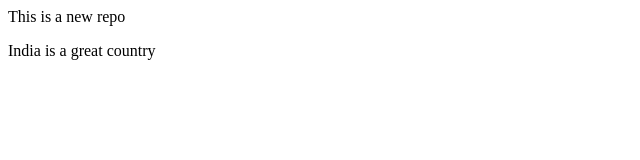
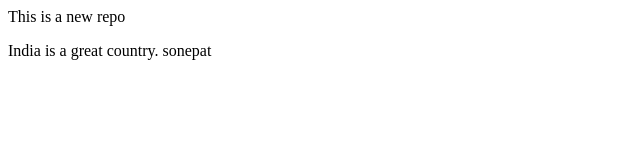
Before and after one commit to maheshdhiman/LocalRepo, a plain HTML site: page index.html in a window 1280 px wide. Shown: the full height of the page, 0-640 px from the left. Drawn offline with Linux system fonts and the light colour scheme.

Commit message:
Add new data

```diff
--- a/index.html
+++ b/index.html
@@ -1,2 +1,2 @@
 <p>This is a new repo</p>
-<p>India is a great country</p>
+<p>India is a great country. sonepat</p>
```
